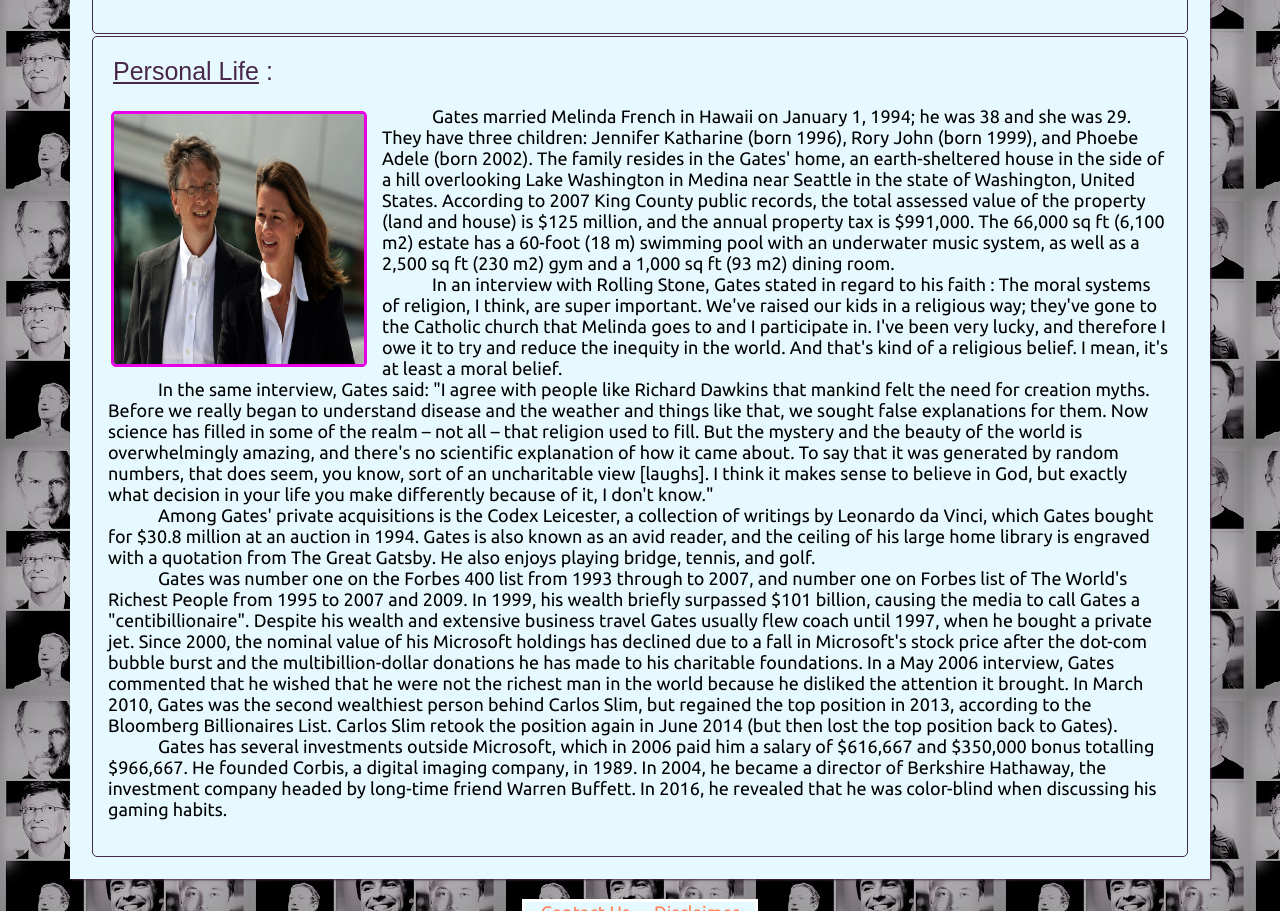
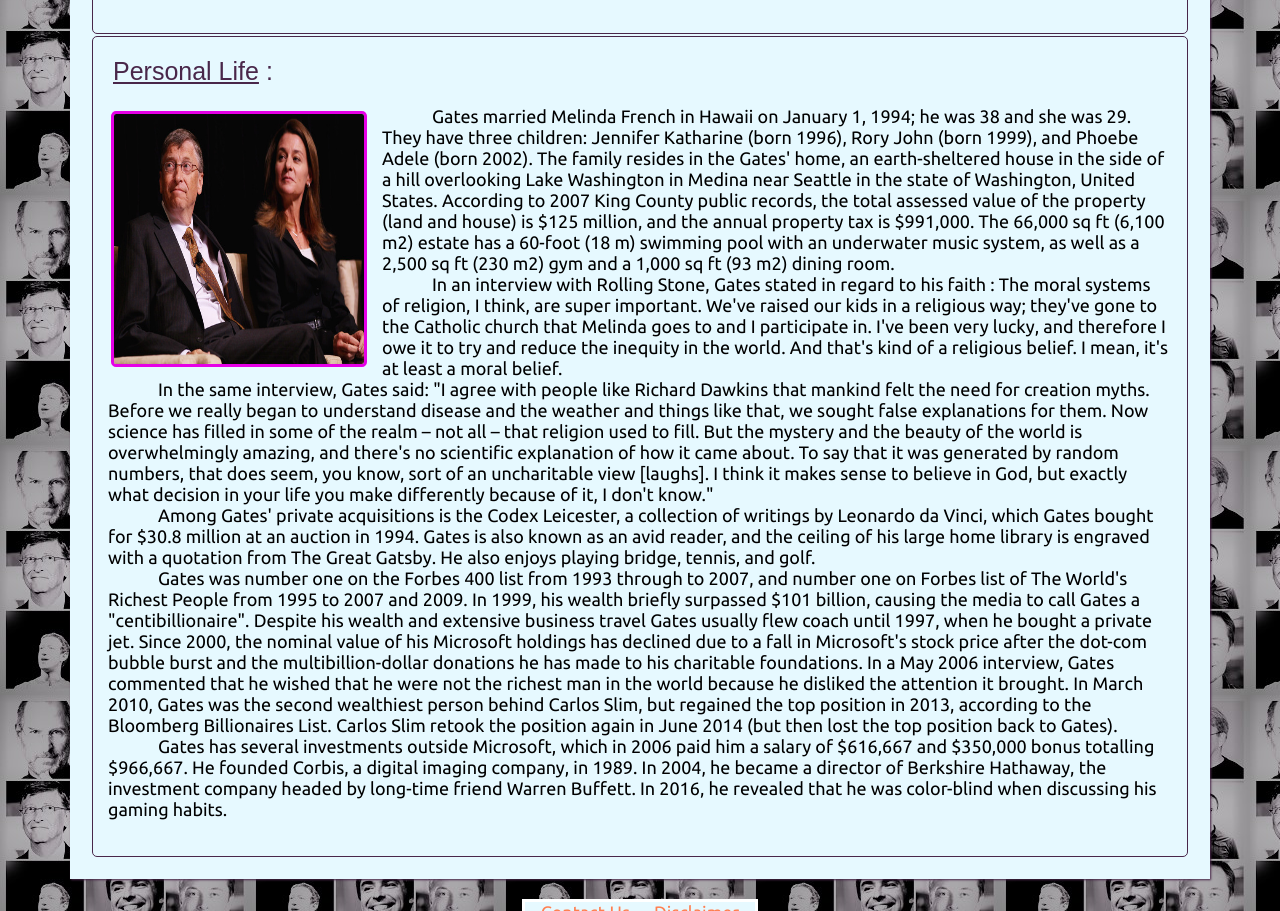
Before and after one commit to rkpattnaik780/TechiePedia, a plain HTML site: page bill-gates.html in a window 1280 px wide. Shown: the part 3555-4466 px from the top of the page. Drawn offline with Linux system fonts and the light colour scheme; a web font is replaced by a local one.

Commit message:
removed a bug

```diff
--- a/bill-gates.html
+++ b/bill-gates.html
@@ -383,7 +383,7 @@ Chairman of the TerraPower</td>
             <td colspan=2 style="text-indent : 50px;">
                 <p id="plife" class="small-head"><u>Personal Life</u> :</p>
                 <div class="picinfo">
-                    <a href="gatescouple.JPG" target="_blank"><img src="gatescouple.JPG" width="250px" height="250px" alt="Bill Gates and Melinda Gates" style="float:left;padding:0px;border:3px solid #e600e6;margin-left:18px;margin-right:15px;margin-top:5px;margin-bottom:5px;
+                    <a href="billmail.jpg" target="_blank"><img src="billmail.jpg" width="250px" height="250px" alt="Bill Gates and Melinda Gates" style="float:left;padding:0px;border:3px solid #e600e6;margin-left:18px;margin-right:15px;margin-top:5px;margin-bottom:5px;
   border-radius:2%;"></a>
                     <p class="info">Bill with his wife Melinda Gates.</p>
                 </div>
```
Also changed, not shown: billmail.jpg (added).
